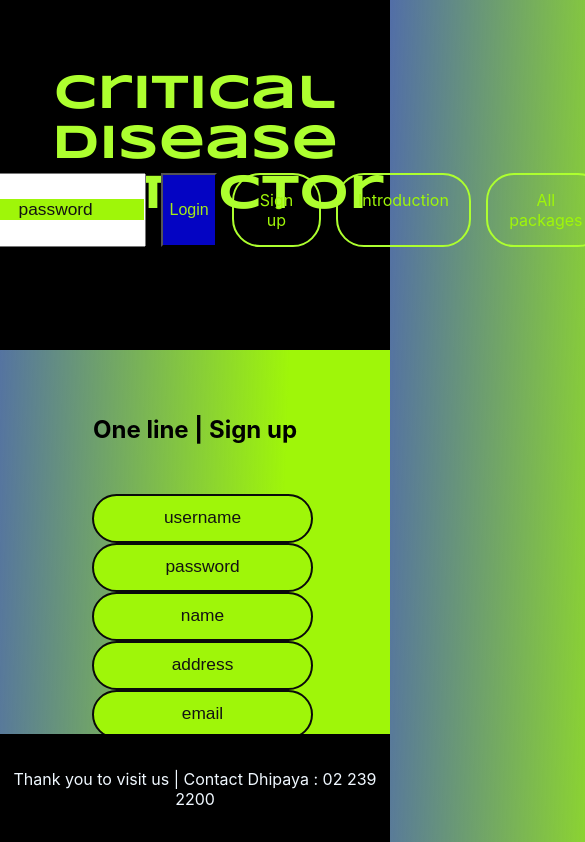
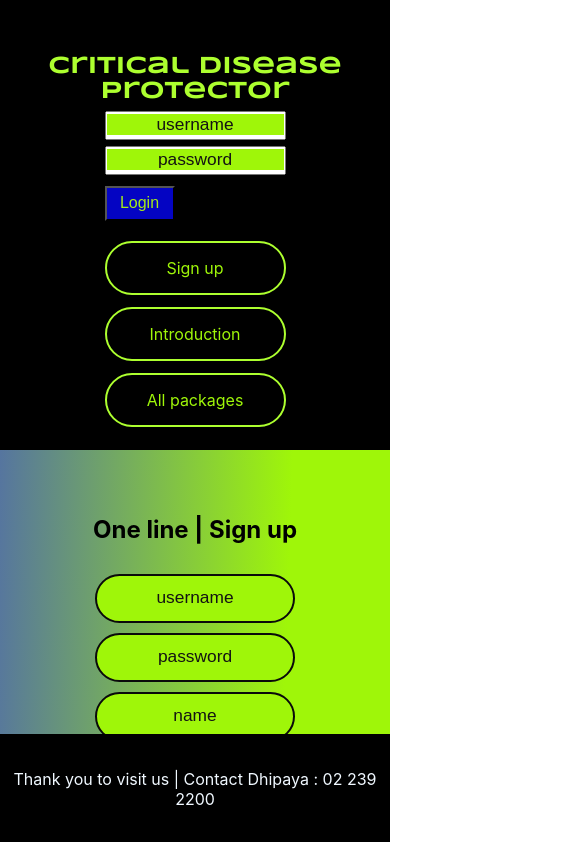
Before and after one commit to JoaNattapon/project4-frontend-, a React (Create React App) app: page /letsignup in a window 390 px wide. Shown: the top 842 px of the page, 585 px wide, since content can reach past the window. Built offline with nearby package versions, Linux system fonts and the light colour scheme.

Commit message:
Added Respondsive design ver.1

```diff
--- a/src/components/style.css
+++ b/src/components/style.css
@@ -191,7 +191,7 @@ span:before {
     white-space: pre;
 }
 
-/* --------------------- FooterPage --------------- */
+/* --------------------- FooterPage ------------------------- */
 
 .parentfooter {
     position: absolute;
@@ -208,3 +208,44 @@ span:before {
     bottom: 0;
     width: 100%;
 }
+
+/* ---------------------- Respondsive design------------------ */
+@media(max-width: 900px) {
+    .below-header {
+        display: grid;
+        grid-template-columns: auto;
+        margin-top: 24%;
+    }
+    .landing-header {
+        height: 450px;
+    }
+    .landing-header h2 {
+        font-size: 1.5em;
+        top: 12%;
+    }
+    .signuplink {
+        margin: 6px 0;
+    }
+    .logininput {
+        margin-bottom: 6px;
+        height: 25px;
+
+    }
+    .loginbtn {
+        margin: 5px 0 14px 0;
+        height: 35px;
+    }
+    .signupinput {
+        max-width: 200px;
+        display: grid;
+        grid-template-columns: 200px;
+        margin: 0 auto;
+        align-items: center;
+    }
+    .signupbtn {
+        margin: 5px 0;
+    }
+    .signupform {
+        min-height: 600px;
+    }
+}
```
